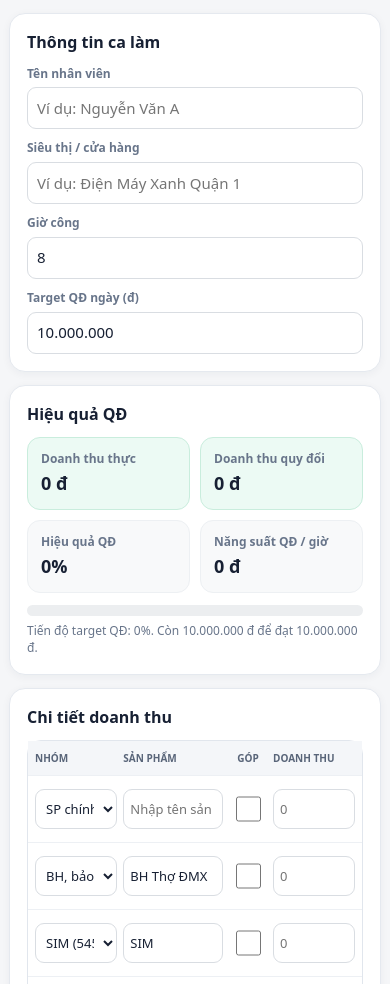
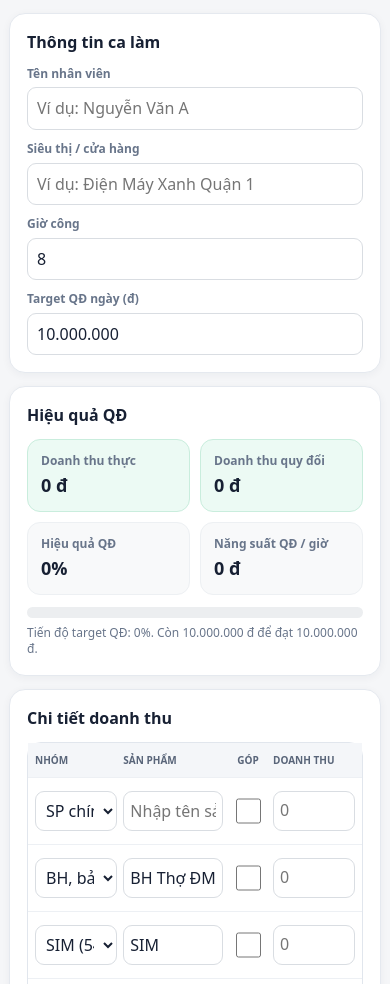
Before and after one commit to nha113921-debug/mwger-kpi-dashboard, a plain HTML site: page index.html in a window 390 px wide. Shown: the part 113-1097 px from the top of the page. Drawn offline with Linux system fonts and the light colour scheme.

Commit message:
Update index.html

```diff
--- a/index.html
+++ b/index.html
@@ -133,7 +133,9 @@ document.addEventListener('click',event=>{if(event.target.id!=='copy')return;con
   .head{display:grid;font-size:10px;letter-spacing:0;text-align:center}
   .head span:nth-child(1),.head span:nth-child(2),.head span:nth-child(4){text-align:left}
   .row .p-name,.row .p-money{grid-column:auto;min-width:0}
-  .row input,.row select{min-width:0;min-height:40px;padding:6px;font-size:13px}
+  /* iPhone chỉ tự phóng to khi ô nhập có chữ nhỏ hơn 16px. */
+  input,select{font-size:16px!important;-webkit-text-size-adjust:100%}
+  .row input,.row select{min-width:0;min-height:40px;padding:6px;font-size:16px}
   .row .p-cat,.row .p-name{height:40px;min-height:40px}
   .check{grid-column:auto;grid-row:auto;gap:0;font-size:0}
   .check input{width:25px;height:25px}
```
